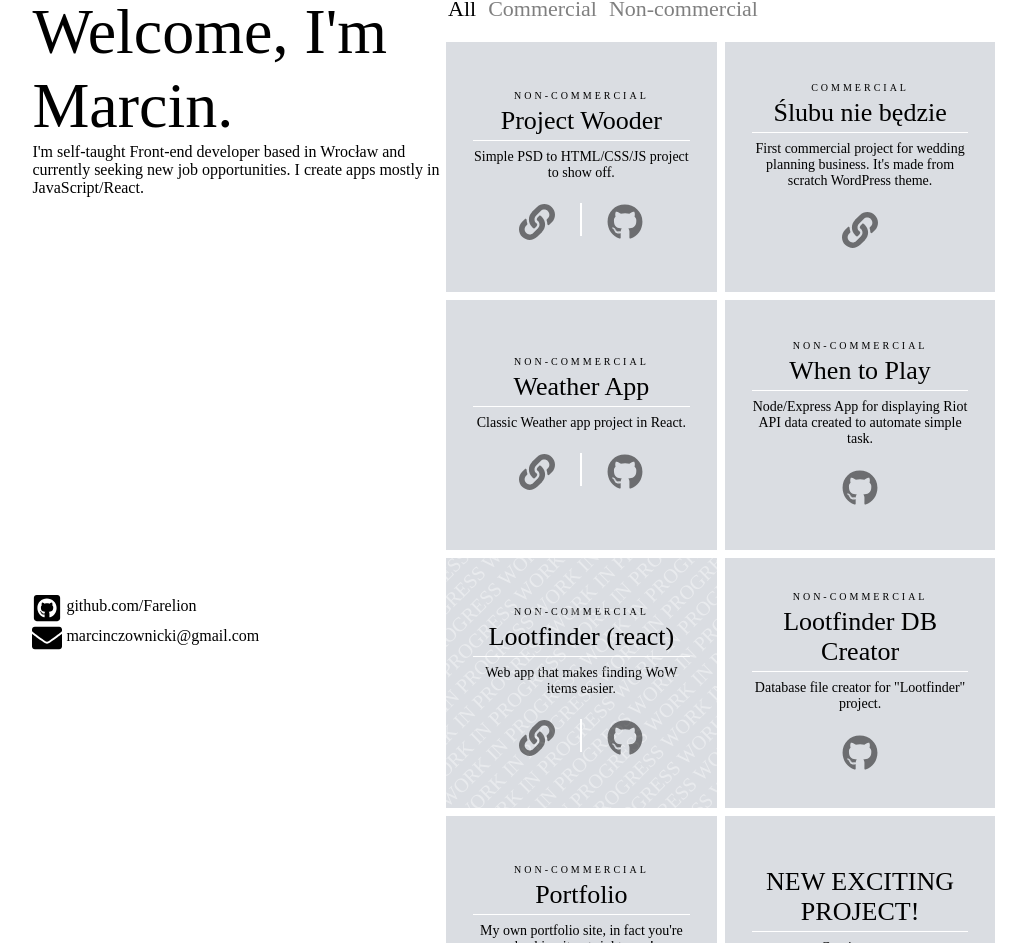
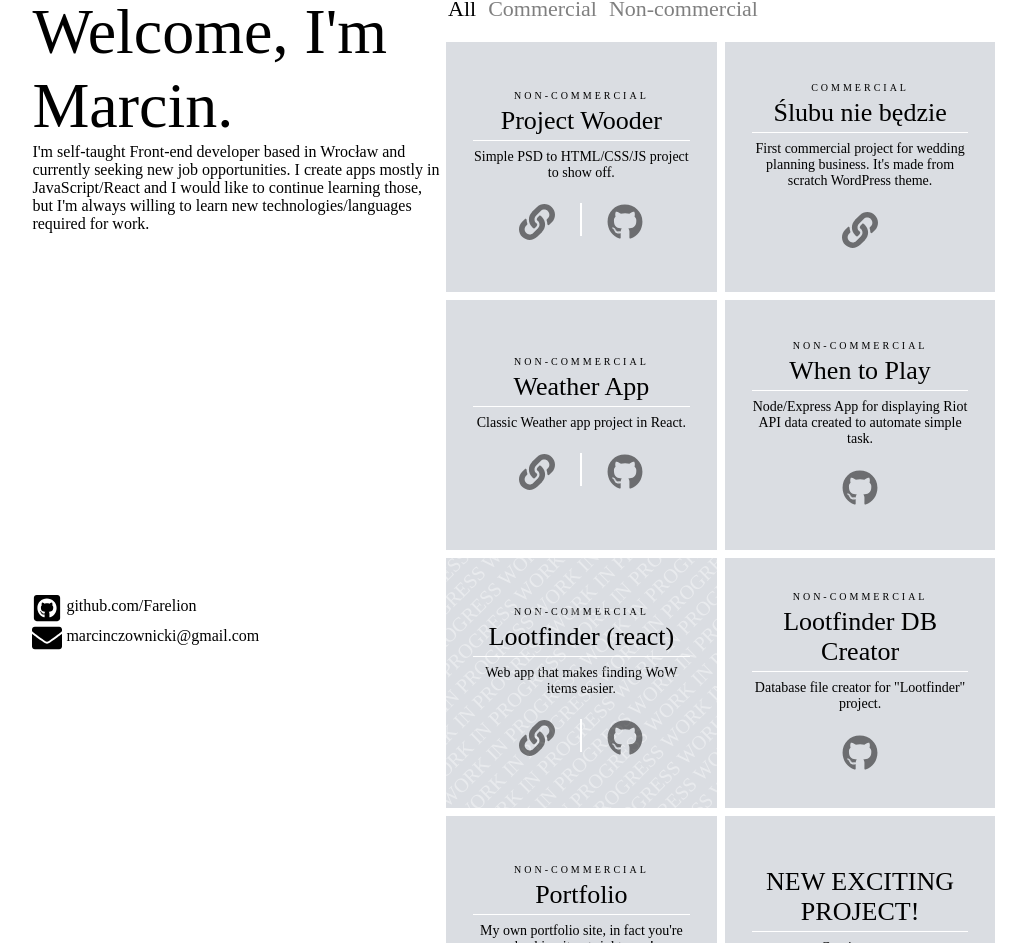
Before and after one commit to Farelion/portfolio_site, a React (Create React App) app: page / in a window 1280 px wide. Shown: the part 845-1788 px from the top of the page, without its empty margins (102-1128 px from the left). Built offline with nearby package versions, Linux system fonts and the light colour scheme.

Commit message:
desc change

```diff
--- a/src/App.js
+++ b/src/App.js
@@ -80,7 +80,7 @@ class App extends React.Component {
                   <div className="about-me-header">Welcome, I'm Marcin.</div>
                   <div className="about-me-text">
                    I'm self-taught Front-end developer based in Wrocław and currently seeking new job opportunities.
-                   I create apps mostly in JavaScript/React.
+                   I create apps mostly in JavaScript/React and I would like to continue learning those, but I'm always willing to learn new technologies/languages required for work.
                   </div>
                   <div className="about-me-info">
                     <div className="info-github"><a href="https://github.com/Farelion/"> <FontAwesomeIcon icon={faGithubSquare}/> github.com/Farelion </a></div>
```
